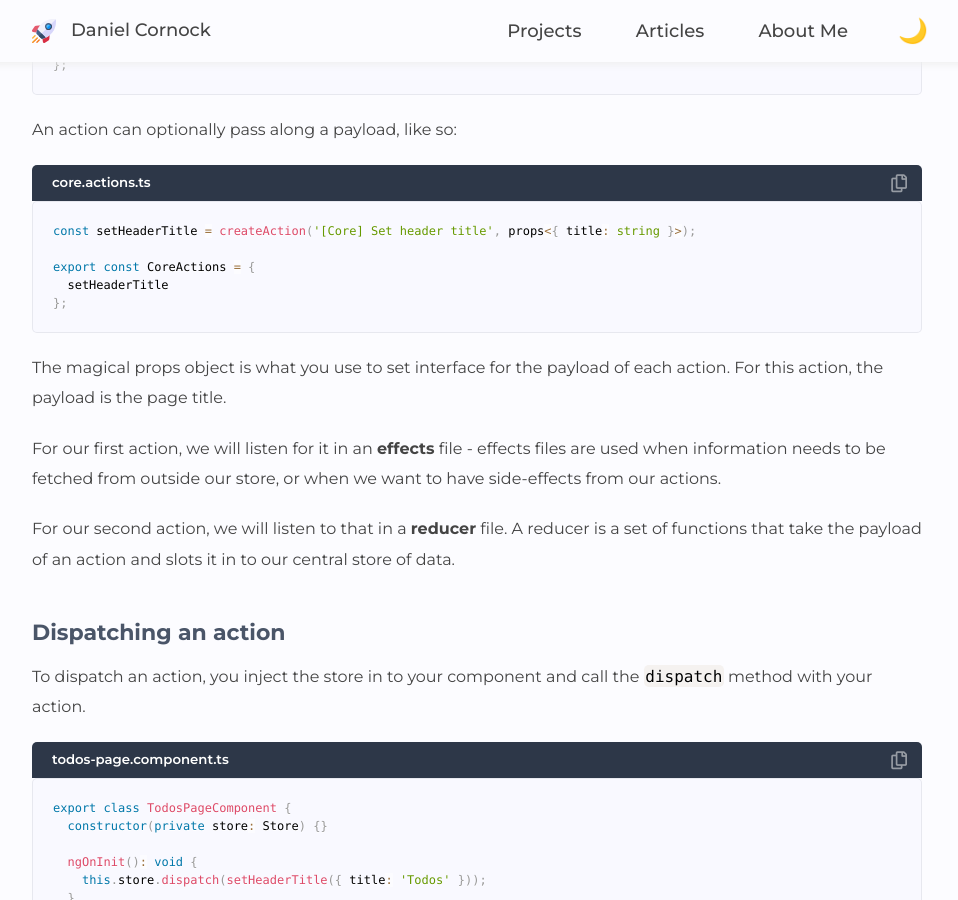
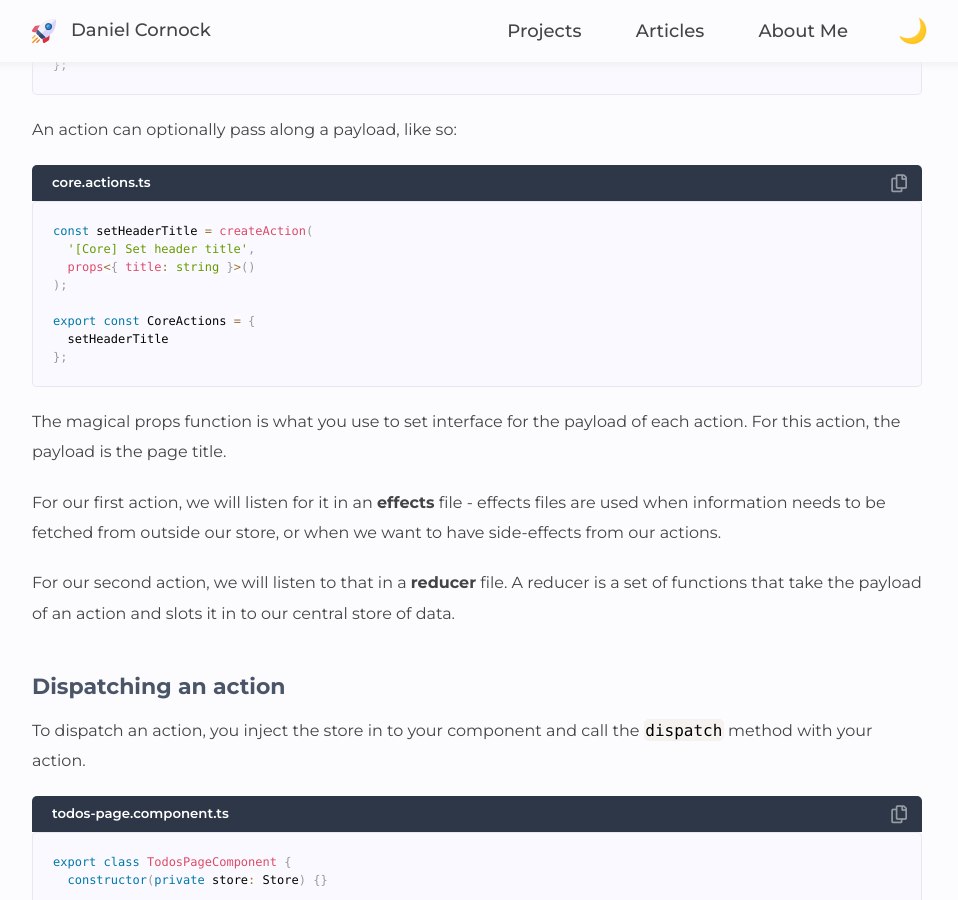
Before and after one commit to danielcornock/danielcornock.co.uk, a Jekyll site: the page built from _posts/2021-03-07-beginners-intro-to-ngrx.md, in a window 1280 px wide and 900 px high, scrolled down 2074 px. Shown: the whole window, without its empty margins (163-1121 px from the left). Built offline with Jekyll 4.4.1, drawn with Linux system fonts in a browser that asks for light colours; nearby versions of some CDN libraries; some of the changed text lies outside the part shown.

Commit message:
Fix snippet issues in ngrx article

````diff
--- a/_posts/2021-03-07-beginners-intro-to-ngrx.md
+++ b/_posts/2021-03-07-beginners-intro-to-ngrx.md
@@ -50,14 +50,17 @@ An action can optionally pass along a payload, like so:
 ##### core.actions.ts
 
 ```ts
-const setHeaderTitle = createAction('[Core] Set header title', props<{ title: string }>);
+const setHeaderTitle = createAction(
+  '[Core] Set header title',
+  props<{ title: string }>()
+);
 
 export const CoreActions = {
   setHeaderTitle
 };
 ```
 
-The magical props object is what you use to set interface for the payload of each action. For this action, the payload is the page title.
+The magical props function is what you use to set interface for the payload of each action. For this action, the payload is the page title.
 
 For our first action, we will listen for it in an **effects** file - effects files are used when information needs to be fetched from outside our store, or when we want to have side-effects from our actions.
 
@@ -257,7 +260,9 @@ We can now select the todos list from our store, from within any component that
 ```ts
 @Component({
   selector: 'app-todos-list',
-  template: `<app-todo *ngFor="let todo of todos | async" [name]="todo.name></app-todo>`
+  template: `
+    <app-todo *ngFor="let todo of todos$ | async" [name]="todo.name"></app-todo>
+  `
 })
 export class TodosListComponent {
   public todos$: Observable<Todo[]>;
````
